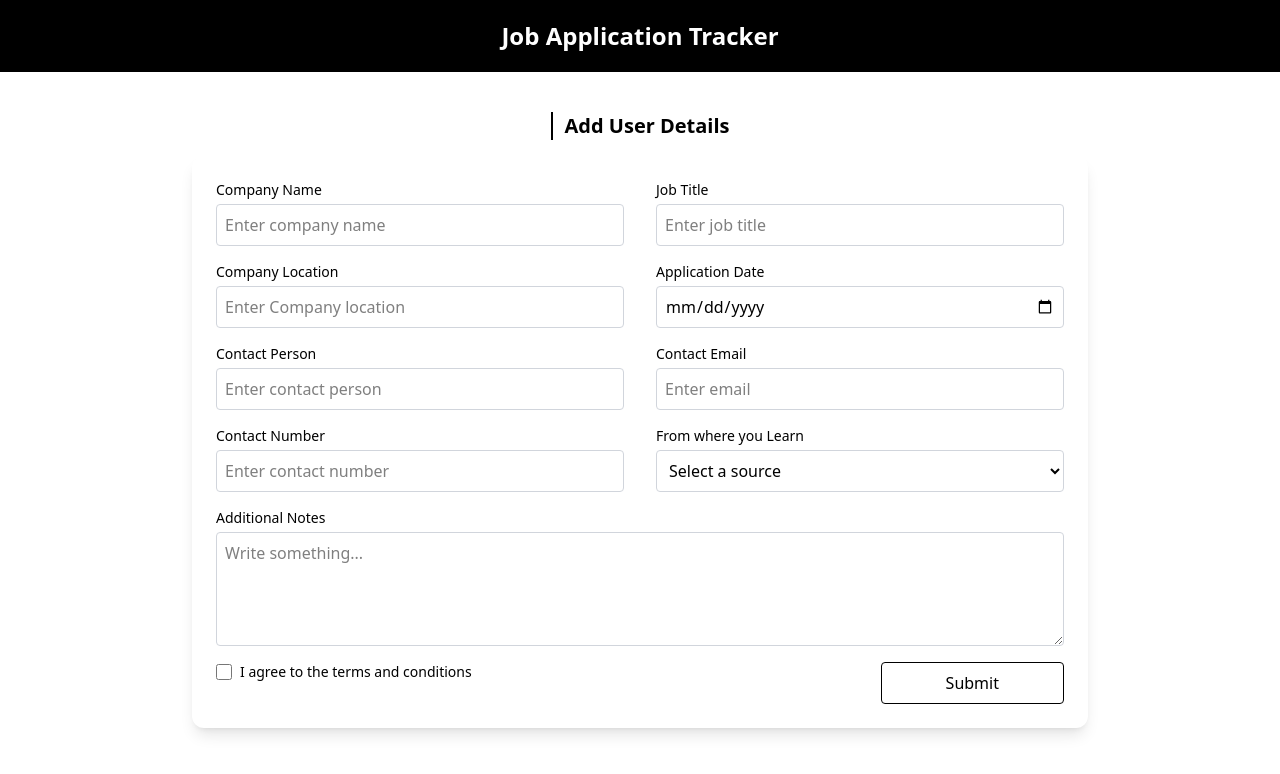
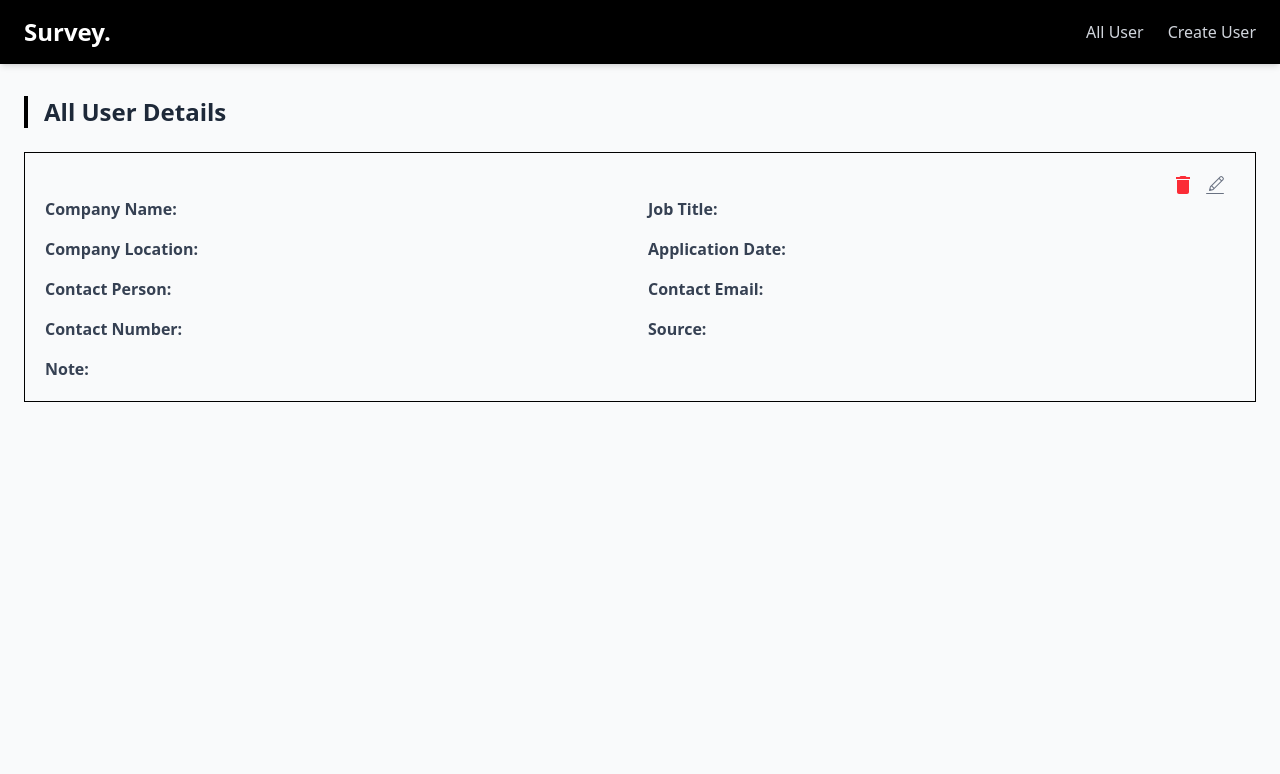
Before and after one commit to rakibul12212/job-application-tracker, a Next.js app: page / in a window 1280 px wide. Shown: the top 774 px of the page. Built offline with nearby package versions, Linux system fonts and the light colour scheme; what @ant-design/nextjs-registry would draw is missing.

Commit message:
UPDATE FORM

```diff
--- a/package.json
+++ b/package.json
@@ -14,6 +14,7 @@
     "react": "^19.0.0",
     "react-dom": "^19.0.0",
     "react-hook-form": "^7.56.2",
+    "react-icons": "^5.5.0",
     "react-toastify": "^11.0.5"
   },
   "devDependencies": {
--- /dev/null
+++ b/src/Component/Pages/GetAllUser.jsx
@@ -0,0 +1,56 @@
+import { MdDelete } from "react-icons/md";
+import { CiEdit } from "react-icons/ci";
+
+const GetAllUser = () => {
+  return (
+    <section className="px-6 py-8 bg-gray-50 min-h-screen">
+      <div className="border-l-4 border-black pl-4 mb-6">
+        <h2 className="text-2xl font-semibold text-gray-800">
+          All User Details
+        </h2>
+      </div>
+
+      <div className="border p-5 ">
+        <p className="flex items-center justify-end gap-x-2 px-2">
+          <span>
+            <MdDelete size={24} className="text-red-500 hover:text-red-700" />
+          </span>
+          <span>
+            <CiEdit size={24} className="text-gray-500 hover:text-black" />
+          </span>
+        </p>
+        <div className="grid grid-cols-1 sm:grid-cols-2 gap-4 text-gray-700 text-base ">
+          <p>
+            <span className="font-semibold">Company Name:</span>
+          </p>
+          <p>
+            <span className="font-semibold">Job Title:</span>
+          </p>
+          <p>
+            <span className="font-semibold">Company Location:</span>
+          </p>
+          <p>
+            <span className="font-semibold">Application Date:</span>
+          </p>
+          <p>
+            <span className="font-semibold">Contact Person:</span>
+          </p>
+          <p>
+            <span className="font-semibold">Contact Email:</span>
+          </p>
+          <p>
+            <span className="font-semibold">Contact Number:</span>
+          </p>
+          <p>
+            <span className="font-semibold">Source:</span>
+          </p>
+          <p className="sm:col-span-2">
+            <span className="font-semibold">Note:</span>
+          </p>
+        </div>
+      </div>
+    </section>
+  );
+};
+
+export default GetAllUser;
--- a/src/Component/Shared/Header.jsx
+++ b/src/Component/Shared/Header.jsx
@@ -1,10 +1,55 @@
-import React from "react";
+"use client";
+import Link from "next/link";
+import { useState } from "react";
+import { IoMenu } from "react-icons/io5";
+import { RxCross1 } from "react-icons/rx";
 
 const Header = () => {
+  const [isOpen, setIsOpen] = useState(false);
+
   return (
-    <div className="sticky top-0 z-1">
-      <p className="text-2xl font-semibold text-center py-5 bg-black text-white">Job Application Tracker</p>
-    </div>
+    <nav className="bg-black shadow-md px-6 py-4 flex justify-between items-center sticky top-0 z-10">
+      <Link href="/" className="text-2xl font-bold text-white">
+        Survey.
+      </Link>
+
+      <div className="hidden md:flex space-x-6">
+        <Link href="/" className="text-gray-300 hover:text-blue-600">
+          All User
+        </Link>
+        <Link
+          href="/addUserDetails"
+          className="text-gray-300 hover:text-blue-600"
+        >
+          Create User
+        </Link>
+      </div>
+
+      <div className="md:hidden">
+        <button onClick={() => setIsOpen(!isOpen)}>
+          {isOpen ? (
+            <RxCross1 size={24} className="text-white" />
+          ) : (
+            <IoMenu size={24} className="text-white" />
+          )}
+        </button>
+      </div>
+
+      {/* Mobile Links */}
+      {isOpen && (
+        <div className="absolute top-16 left-0 w-full bg-white shadow-md flex flex-col items-center space-y-4 py-4 md:hidden">
+          <Link href="/" className="text-gray-600 hover:text-blue-600">
+            All User
+          </Link>
+          <Link
+            href="/addUserDetails"
+            className="text-gray-600 hover:text-blue-600"
+          >
+            Create User
+          </Link>
+        </div>
+      )}
+    </nav>
   );
 };
 
--- a/src/Component/UI/FormSection.jsx
+++ b/src/Component/UI/FormSection.jsx
@@ -25,24 +25,113 @@ const FormSection = () => {
         className="grid grid-cols-1 md:grid-cols-2 gap-x-8 gap-y-4"
       >
         <div className="flex flex-col">
-          <label htmlFor="companyName" className="mb-1 text-sm font-medium">
+          <label htmlFor="name" className="mb-1 text-sm font-medium">
+            Name
+          </label>
+          <input
+            id="name"
+            {...register("name", {
+              required: "Name is required",
+            })}
+            placeholder="Enter your name"
+            className="border border-gray-300 outline-none rounded p-2"
+          />
+          {errors.name && (
+            <span className="text-red-500 text-xs">{errors.name.message}</span>
+          )}
+        </div>
+        <div className="flex flex-col">
+          <label htmlFor="email" className="mb-1 text-sm font-medium">
+            Email
+          </label>
+          <input
+            id="email"
+            type="email"
+            {...register("email", {
+              required: "email is required",
+              pattern: {
+                value: /^[a-z0-9]+@[a-z0-9.-]+.[a-z]$/,
+                message: "Enter a valid email ",
+              },
+            })}
+            placeholder="Enter your email"
+            className="border border-gray-300 outline-none rounded p-2"
+          />{" "}
+          {errors.email && (
+            <span className="text-red-500 text-xs">{errors.email.message}</span>
+          )}
+        </div>
+        <div className="flex flex-col">
+          <label htmlFor="number" className="mb-1 text-sm font-medium">
+            Contact Number
+          </label>
+          <input
+            id="number"
+            type="tel"
+            {...register("number", {
+              required: "contact is required",
+              pattern: {
+                value: /^[0-9]{11}$/,
+                message: "Contact number must be exactly 11 digits",
+              },
+            })}
+            placeholder="Enter your number"
+            className="border border-gray-300 outline-none rounded p-2"
+          />
+          {errors.number && (
+            <span className="text-red-500 text-xs">
+              {errors.number.message}
+            </span>
+          )}
+        </div>
+        <div className="flex flex-col">
+          <label htmlFor="location" className="mb-1 text-sm font-medium">
+            Location
+          </label>
+          <input
+            id="location"
+            {...register("location", {
+              required: "location is required",
+            })}
+            placeholder="Enter your location"
+            className="border border-gray-300 outline-none rounded p-2"
+          />
+          {errors.location && (
+            <span className="text-red-500 text-xs">
+              {errors.location.message}
+            </span>
+          )}
+        </div>
+        <div className="flex flex-col">
+          <label htmlFor="date" className="mb-1 text-sm font-medium">
+            Date Of Birth
+          </label>
+          <input
+            id="date"
+            type="date"
+            {...register("date", { required: "Date is required" })}
+            className="border border-gray-300 outline-none rounded p-2"
+          />
+          {errors.date && (
+            <span className="text-red-500 text-xs">{errors.date.message}</span>
+          )}
+        </div>
+        <div className="flex flex-col">
+          <label htmlFor="company" className="mb-1 text-sm font-medium">
             Company Name
           </label>
           <input
-            id="companyName"
-            {...register("companyName", {
-              required: "Company Name is required",
-            })}
-            placeholder="Enter company name"
+            id="company"
+            {...register("company", { required: "Name is required" })}
+            placeholder="Enter Company name"
             className="border border-gray-300 outline-none rounded p-2"
           />
-          {errors.companyName && (
+          {errors.company && (
             <span className="text-red-500 text-xs">
-              {errors.companyName.message}
+              {errors.company.message}
             </span>
           )}
         </div>
-
         <div className="flex flex-col">
           <label htmlFor="jobTitle" className="mb-1 text-sm font-medium">
             Job Title
@@ -61,128 +150,28 @@ const FormSection = () => {
         </div>
 
         <div className="flex flex-col">
-          <label htmlFor="CompanyLocation" className="mb-1 text-sm font-medium">
-            Company Location
-          </label>
-          <input
-            id="CompanyLocation"
-            {...register("CompanyLocation", {
-              required: "CompanyLocation is required",
-            })}
-            placeholder="Enter Company location"
-            className="border border-gray-300 outline-none rounded p-2"
-          />
-          {errors.location && (
-            <span className="text-red-500 text-xs">
-              {errors.location.message}
-            </span>
-          )}
-        </div>
-
-        <div className="flex flex-col">
-          <label htmlFor="applicationDate" className="mb-1 text-sm font-medium">
-            Application Date
-          </label>
-          <input
-            id="applicationDate"
-            type="date"
-            {...register("applicationDate", { required: "Date is required" })}
-            className="border border-gray-300 outline-none rounded p-2"
-          />
-          {errors.applicationDate && (
-            <span className="text-red-500 text-xs">
-              {errors.applicationDate.message}
-            </span>
-          )}
-        </div>
-
-        <div className="flex flex-col">
-          <label htmlFor="contactPerson" className="mb-1 text-sm font-medium">
-            Contact Person
-          </label>
-          <input
-            id="contactPerson"
-            {...register("contactPerson", { required: "Name is required" })}
-            placeholder="Enter contact person"
-            className="border border-gray-300 outline-none rounded p-2"
-          />
-          {errors.contactPerson && (
-            <span className="text-red-500 text-xs">
-              {errors.contactPerson.message}
-            </span>
-          )}
-        </div>
-
-        <div className="flex flex-col">
-          <label htmlFor="contactEmail" className="mb-1 text-sm font-medium">
-            Contact Email
-          </label>
-          <input
-            id="contactEmail"
-            type="email"
-            {...register("contactEmail", {
-              required: "email is required",
-              pattern: {
-                value: /^[a-z0-9]+@[a-z0-9.-]+.[a-z]$/,
-                message: "Enter a valid email ",
-              },
-            })}
-            placeholder="Enter email"
-            className="border border-gray-300 outline-none rounded p-2"
-          />{" "}
-          {errors.contactEmail && (
-            <span className="text-red-500 text-xs">
-              {errors.contactEmail.message}
-            </span>
-          )}
-        </div>
-
-        <div className="flex flex-col">
-          <label htmlFor="contactNumber" className="mb-1 text-sm font-medium">
-            Contact Number
-          </label>
-          <input
-            id="contactNumber"
-            type="tel"
-            {...register("contactNumber", {
-              required: "contact is required",
-              pattern: {
-                value: /^[0-9]{11}$/,
-                message: "Contact number must be exactly 11 digits",
-              },
-            })}
-            placeholder="Enter contact number"
-            className="border border-gray-300 outline-none rounded p-2"
-          />
-          {errors.contactNumber && (
-            <span className="text-red-500 text-xs">
-              {errors.contactNumber.message}
-            </span>
-          )}
-        </div>
-        <div className="flex flex-col">
-          <label htmlFor="source" className="mb-1 text-sm font-medium">
-            From where you Learn
+          <label htmlFor="status" className="mb-1 text-sm font-medium">
+            marital status
           </label>
           <select
-            id="source"
-            {...register("source", {
+            id="status"
+            {...register("status", {
               required: "this field is required",
             })}
             className="border border-gray-300 outline-none rounded p-2"
             defaultValue=""
           >
             <option value="" disabled>
-              Select a source
+              Select a status
             </option>
-            <option value="Facebook">Facebook</option>
-            <option value="Twitter">Twitter</option>
-            <option value="Linkedin">Linkedin</option>
+            <option value="Married">Married</option>
+            <option value="Single">Single</option>
+
             <option value="Other">Other</option>
           </select>
-          {errors.source && (
+          {errors.status && (
             <span className="text-red-500 text-xs">
-              {errors.source.message}
+              {errors.status.message}
             </span>
           )}
         </div>
@@ -199,6 +188,7 @@ const FormSection = () => {
             className="border border-gray-300 outline-none rounded p-2"
           />
         </div>
+        <div>
           <div className="flex flex-col ">
             <div className="flex items-center space-x-2">
               <input
@@ -217,6 +207,7 @@ const FormSection = () => {
           {errors.terms && (
             <p className="text-red-500 text-sm mt-1">{errors.terms.message}</p>
           )}
+        </div>
         <div className="flex justify-start md:justify-end">
           <button
             type="submit"
--- a/src/Home/index.jsx
+++ b/src/Home/index.jsx
@@ -1,11 +1,10 @@
-import HeroSection from "@/Component/Pages/HeroSection";
-import React from "react";
+import GetAllUser from "@/Component/Pages/GetAllUser";
 
 const HomePage = () => {
   return (
-    <>
-      <HeroSection />
-    </>
+    <div>
+      <GetAllUser />
+    </div>
   );
 };
 
--- a/src/app/layout.js
+++ b/src/app/layout.js
@@ -4,7 +4,7 @@ import Container from "@/Component/UI/Container";
 import { AntdRegistry } from "@ant-design/nextjs-registry";
 
 export const metadata = {
-  title: "Job Application Tracker",
+  title: "Survey",
   description: "Generated by create next app",
 };
 
--- a/src/app/page.js
+++ b/src/app/page.js
@@ -1,4 +1,6 @@
 import HomePage from "@/Home";
+
+
 
 export default function Home() {
   return (
```
Also changed, not shown: src/app/addUserDetails/page.jsx (renamed from src/Component/Pages/HeroSection.jsx, +3 -4 lines), 1 other file (tests, documents, lock files or other folders). Lines whose indentation alone changed are shown as unchanged.
